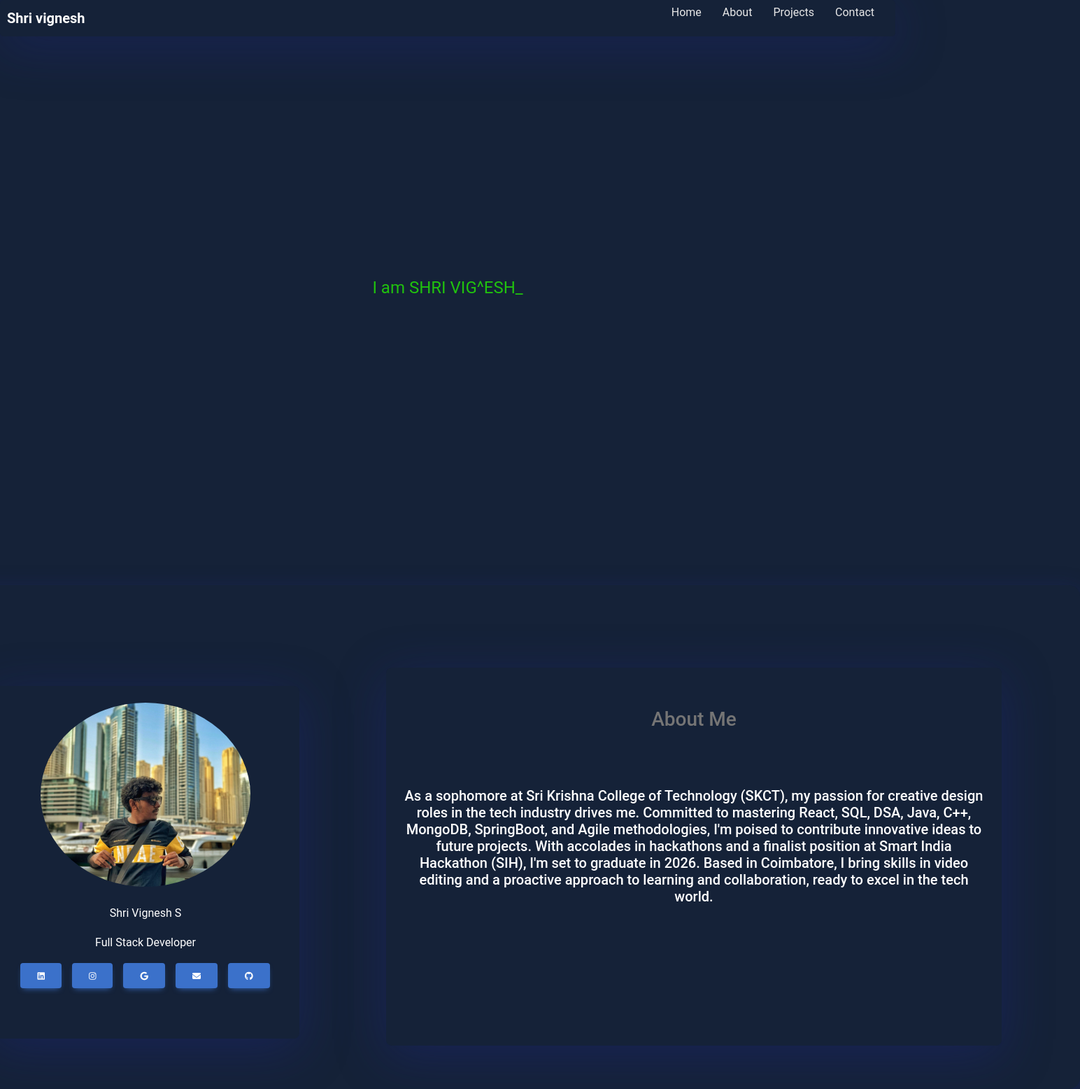
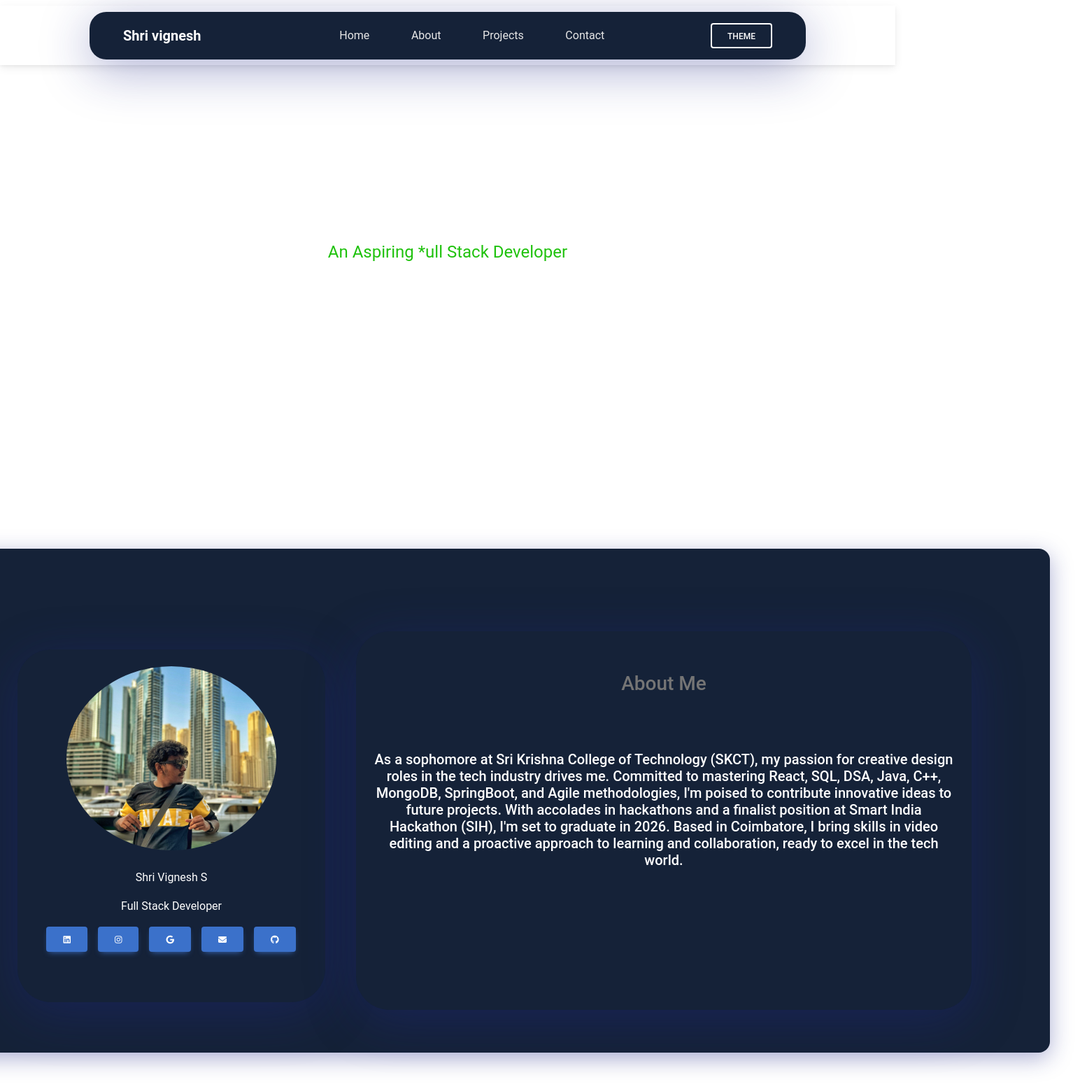
Before and after one commit to shrivignesh37/my_portfolio, a React (Create React App) app: page / in a window 1280 px wide. Shown: the whole page at 70% size, 1544 px wide, since content can reach past the window. After the commit the page ends 1504 px from the top, so only its background shows below. Built offline with nearby package versions, Linux system fonts and the light colour scheme.

Commit message:
theme updated

```diff
--- a/src/App.js
+++ b/src/App.js
@@ -10,7 +10,7 @@ function App() {
     // Simulate an asynchronous operation (e.g., fetching data) that takes time
     setTimeout(() => {
       setIsLoading(false);  // Set loading state to false after the operation is done
-    }, 2000  );  // You can adjust the timeout duration based on your needs
+    }, 0  );  // You can adjust the timeout duration based on your needs
   }, []);
 
   return (
--- a/src/components/Navbar.jsx
+++ b/src/components/Navbar.jsx
@@ -1,19 +1,48 @@
-import React from 'react';
+import React, { useState } from 'react';
 import './css/Navbar.css';
+import 'react-bootstrap';
+import { MDBNavbar ,MDBBtn} from 'mdb-react-ui-kit';
 
 const Navbar = () => {
+    const [isWhiteTheme, setIsWhiteTheme] = useState(true);
+
+    const toggleTheme = () => {
+        setIsWhiteTheme(!isWhiteTheme);
+        document.body.style.backgroundColor = isWhiteTheme ? '#202d3e' : '#D3D3D3';
+    };
+
     return (
-        <nav className="navbar1" style={{backgroundColor: '#152238', boxShadow: '0 15px 70px 0 rgba(31, 38, 135, 0.37)' ,  backdropFilter: 'blur(25px)'}}>
-            <div className="navbar-brand1" style={{color:'white'}}>Shri vignesh</div>
-            <ul className="navbar-nav1">
-                <li><a href="/">Home</a></li>
-                <li><a href="/ProfileCard">About</a></li>
-                <li><a href="/projects">Projects</a></li>
-                <li><a href="/contact">Contact</a></li>
-            </ul>
-        </nav>
+        <MDBNavbar fixed='top' className='nav-container_'>
+            <nav
+                className='navbar1'
+                style={{
+                    backgroundColor: isWhiteTheme ? '#152238' : '#152238',
+                    boxShadow: '0 15px 70px 0 rgba(31, 38, 135, 0.37)',
+                    backdropFilter: 'blur(25px)',
+                    borderRadius: '3vh',
+                }}
+            >
+                <div className='navbar-brand1' style={{ color: isWhiteTheme ? 'white' : 'white' }}>
+                    Shri vignesh
+                </div>
+                <ul className='navbar-nav1'>
+                    <li>
+                        <a href='/'>Home</a>
+                    </li>
+                    <li>
+                        <a href='/ProfileCard'>About</a>
+                    </li>
+                    <li>
+                        <a href='/projects'>Projects</a>
+                    </li>
+                    <li>
+                        <a href='/contact'>Contact</a>
+                    </li>
+                </ul>
+                <MDBBtn  outline color='white'  onClick={toggleTheme}>Theme</MDBBtn>
+            </nav>
+        </MDBNavbar>
     );
 };
 
-
 export default Navbar;
--- a/src/components/ProfileCard.jsx
+++ b/src/components/ProfileCard.jsx
@@ -18,8 +18,8 @@ export default function ProfileCard() {
               backgroundColor: '#152238',
               backdropFilter: 'blur(5px)',
               boxShadow: '0 8px 32px 0 rgba(31, 38, 135, 0.37)',
-              margin: '-184px',
-              width: '208vh',
+              margin: '-147px',
+              width: '198vh',
               height: '90vh',
               marginTop: '18vh',
               borderRadius: '2vh',
@@ -31,7 +31,7 @@ export default function ProfileCard() {
           <div className="container">
           <div >
             <div className="col-lg-2 offset-lg-0" style={{marginLeft:'10vh', marginTop:'10vh', width:'55vh'}}>
-              <MDBCard className="mb-2" style={{backgroundColor: '#152238', boxShadow: '0 15px 70px 0 rgba(31, 38, 135, 0.37)' ,  backdropFilter: 'blur(25px)'}}>
+              <MDBCard className="mb-2" style={{backgroundColor: '#152238', boxShadow: '0 15px 70px 0 rgba(31, 38, 135, 0.37)' ,  backdropFilter: 'blur(25px)',borderRadius: '6vh'}}>
                 <MDBCardBody className="text-center">
                   <MDBCardImage
                     src={mypic}
@@ -58,7 +58,7 @@ export default function ProfileCard() {
               <div >
               <div >
               <div className="col-lg-0 offset-lg-0" style={{marginRight:'12vh', marginTop:'10vh', width:'110vh',height:'70.5vh'}}>
-              <MDBCard className="mb-3" style={{backgroundColor: '#152238', boxShadow: '0 15px 70px 0 rgba(31, 38, 135, 0.37)' ,  backdropFilter: 'blur(25px)'}}>
+              <MDBCard className="mb-3" style={{backgroundColor: '#152238', boxShadow: '0 15px 70px 0 rgba(31, 38, 135, 0.37)' ,  backdropFilter: 'blur(25px)',borderRadius: '6vh'}}>
               <MDBCardBody className="text-center">
               <MDBTypography variant='h3'>
               <br></br>
--- a/src/components/css/Navbar.css
+++ b/src/components/css/Navbar.css
@@ -1,11 +1,18 @@
+.nav-container_ {
+    display: flex;
+    justify-content: center !important;
+    margin-top: 0.5rem;
+}
 
 .navbar1 {
+    width: 80vw;
     background-color: transparent;
-    padding: 10px;
+    padding: 1rem 3rem;
     display: flex;
     justify-content: space-between;
     align-items: center;
     animation: fadeIn 1s ease-in-out;
+    /* position: fixed; */
 }
 
 @keyframes fadeIn {
@@ -26,17 +33,18 @@
 .navbar-nav1 {
     list-style: none;
     display: flex;
+    margin-bottom: 0;
 }
 
 .navbar-nav1 li {
-    margin-right: 10px;
+    margin: 0px 1.5rem;
 }
 
 .navbar-nav1 li a {
+    padding: 0.5rem 0.8rem;
     color: white;
     text-decoration: none;
     color: #e7e7e7;
-    padding: 5px 10px;
     border-radius: 5px;
 }
 
@@ -82,7 +90,7 @@
     color: rgb(4, 2, 2);
     text-decoration: none;
     color: #e7e7e7;
-    padding: 5px 10px;
+    /* padding: 5px 10px; */
     border-radius: 5px;
 }
 
@@ -127,7 +135,7 @@
     color: white;
     text-decoration: none;
     color: #e7e7e7;
-    padding: 5px 10px;
+    /* padding: 5px 10px; */
     border-radius: 5px;
 }
 
@@ -155,7 +163,7 @@
     }
 }
 .navbar1 {
-    padding: 5px 10px;
+    /* padding: 5px 10px; */
     border-radius: 5px;
     /* background-image: url('https://img.freepik.com/free-photo/full-shot-woman-training-with-vr_23-2150661591.jpg?w=1060&t=st=1703791424~exp=1703792024~hmac=52a3ef9c9060609d521f28d2b26de023b68d2fbf082c67ffacaaf394e1cd5398'); */
     background-position: top;
@@ -203,7 +211,7 @@
     color: white;
     text-decoration: none;
     color: #e7e7e7;
-    padding: 5px 10px;
+    /* padding: 5px 10px; */
     border-radius: 5px;
 }
 
@@ -260,7 +268,7 @@
     color: white;
     text-decoration: none;
     color: #e7e7e7;
-    padding: 5px 10px;
+    /* padding: 5px 10px; */
     border-radius: 5px;
     position: relative;
     overflow: hidden;
@@ -281,7 +289,7 @@
     height: 0;
     border-radius: 50%;
     background-color: rgba(186, 93, 93, 0.5);
-    animation: hoverRing 1s ease-out;
+    animation: hoverRing 4s ease-in;
 }
 
 @keyframes hoverRing {
@@ -302,7 +310,7 @@
     color: white;
     text-decoration: none;
     color: #e7e7e7;
-    padding: 5px 10px;
+    /* padding: 5px 10px; */
     border-radius: 5px;
     position: relative;
     overflow: hidden;
@@ -310,7 +318,7 @@
 
 .navbar-nav1 li a:hover {
     background-color: #333;
-    color: #152238;
+    color: #fff;
 }
 
 .navbar-nav1 li a:hover::before {
@@ -323,7 +331,7 @@
     height: 0;
     border-radius: 50%;
     background-color: #152238;
-    animation: hoverRing 1s ease-out;
+    animation: hoverRing 2s ease-out;
 }
 
 @keyframes hoverRing {
--- a/src/index.js
+++ b/src/index.js
@@ -10,7 +10,7 @@ root.render(
     <App />
   </React.StrictMode>
 );
-document.body.style.backgroundColor = '#152238';
+
 
 // If you want to start measuring performance in your app, pass a function
 // to log results (for example: reportWebVitals(console.log))
```
Also changed, not shown: src/components/Homepage.js (line endings or trailing spaces).
